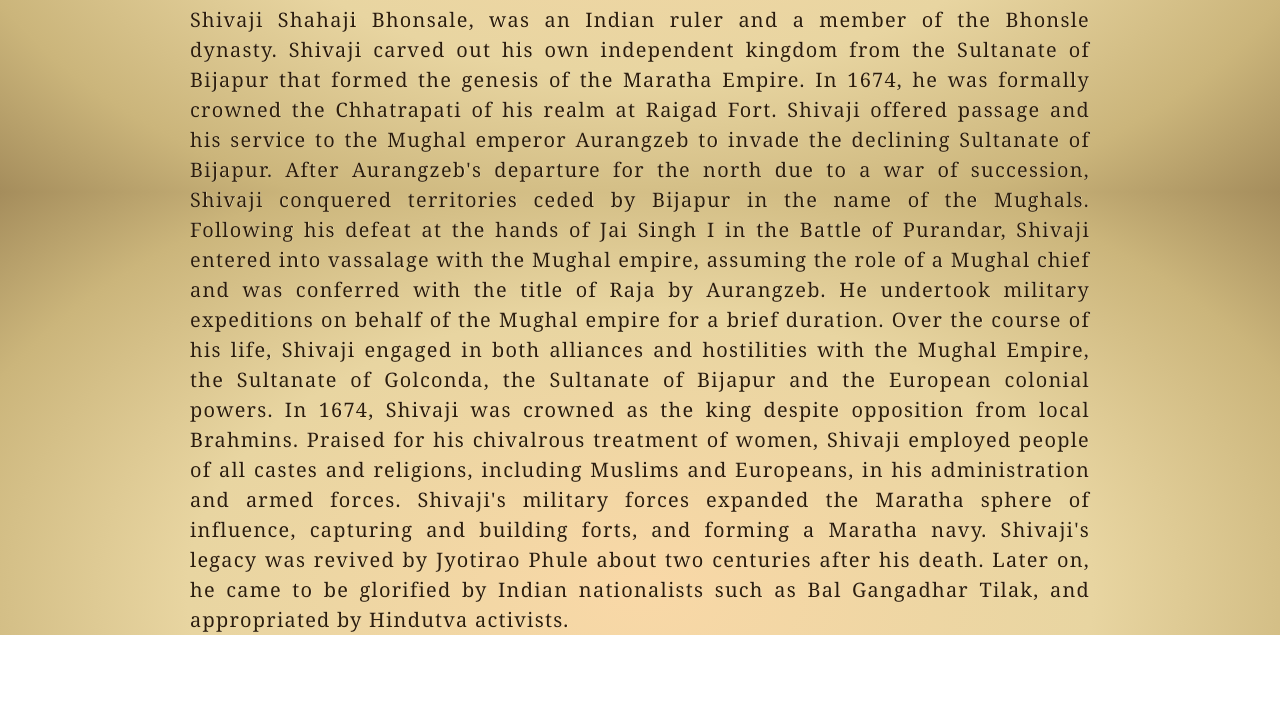
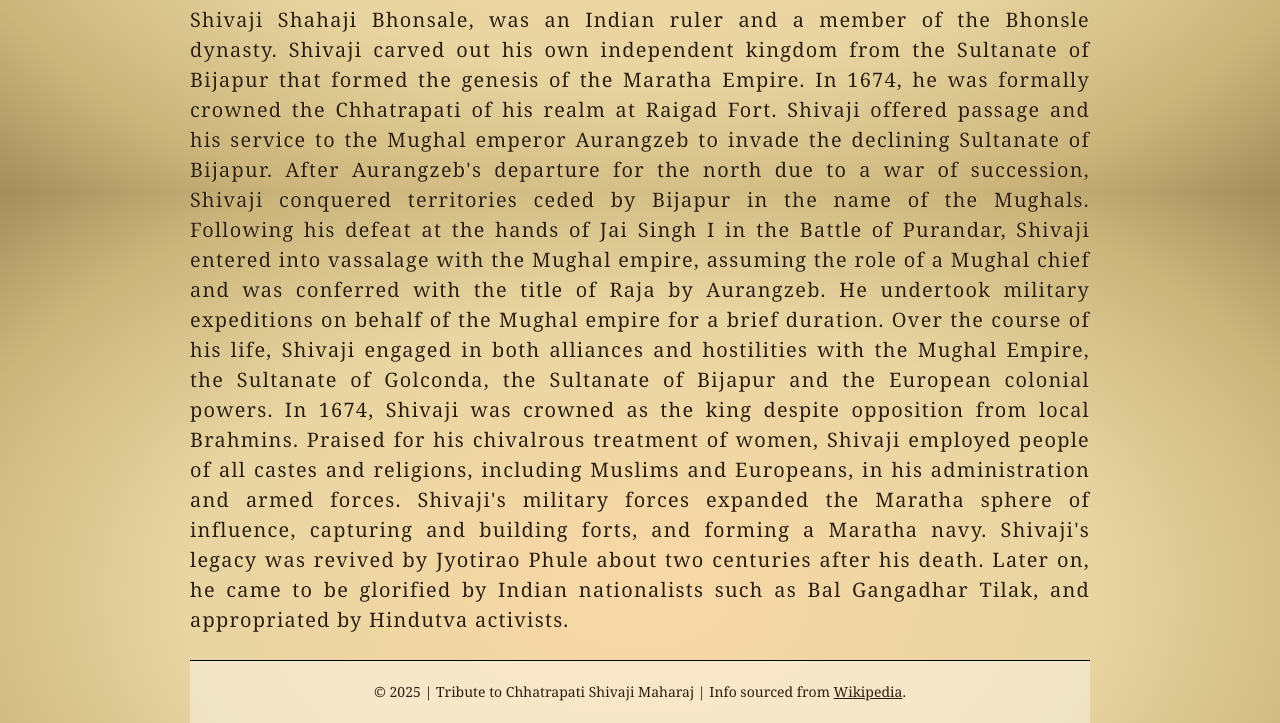
Before and after one commit to Myaccteju/OIBSIP, a plain HTML site: page Task2/index.html in a window 1280 px wide. Shown: the part 608-1331 px from the top of the page. Before the commit the page ends 1243 px from the top, so only its background shows below. Drawn offline with Linux system fonts and the light colour scheme.

Commit message:
Updated HTML and CSS files in Task2

```diff
--- a/Task2/index.html
+++ b/Task2/index.html
@@ -39,6 +39,10 @@
                     Shivaji's legacy was revived by Jyotirao Phule about two centuries after his death. Later on, he came to be glorified by Indian nationalists such as Bal Gangadhar Tilak, and appropriated by Hindutva activists.
                 </p>
             </section>
+
+            <footer class="footer">
+                <p>&copy; 2025 | Tribute to Chhatrapati Shivaji Maharaj | Info sourced from <a href="https://en.wikipedia.org/wiki/Shivaji" target="_blank" rel="noopener noreferrer">Wikipedia</a>.</p>
+            </footer>
         </section>
     </div>
 </body>
--- a/Task2/style.css
+++ b/Task2/style.css
@@ -89,6 +89,12 @@ body {
     max-width: 500px;
     border-radius: 4px;
     border: 4px solid #000;
+    transition: transform 0.3s ease, box-shadow 0.3s ease;
+}
+
+.image-container img:hover {
+    transform: scale(1.05);
+    box-shadow: 0 8px 16px rgba(0, 0, 0, 0.3);
 }
 
 .about-section{
@@ -106,6 +112,7 @@ body {
     line-height: 30px;
     letter-spacing: 1.2px;
     text-align: justify;
+    margin-bottom: 25px;
 }
 
 .info-section{
@@ -130,3 +137,17 @@ body {
     line-height: 1.8;
     text-align: justify;
 }
+
+.footer {
+    text-align: center;
+    padding: 20px;
+    font-size: 14px;
+    background-color: rgba(255, 255, 255, 0.4);
+    border-top: 1px solid #000;
+    color: #2c1c0c;
+}
+
+.footer a {
+    color: #2c1c0c;
+    text-decoration: underline;
+}
```
